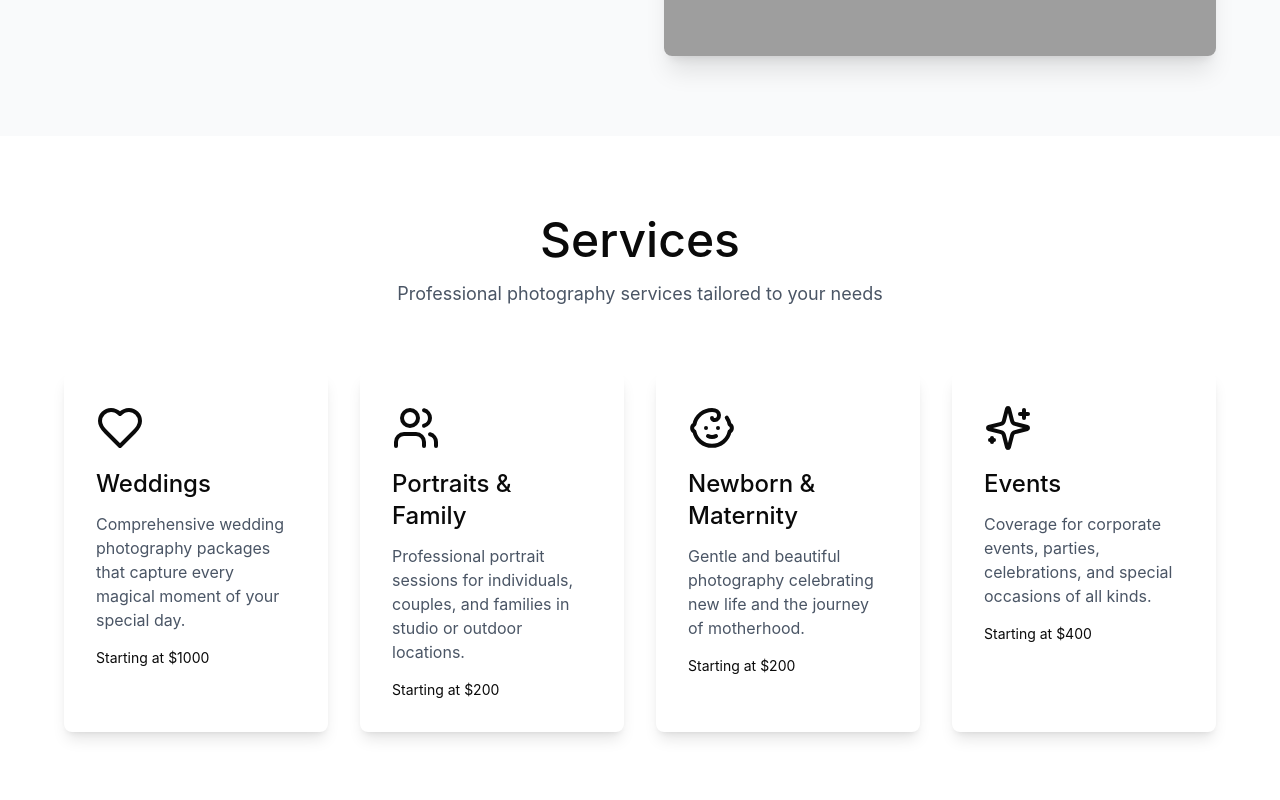
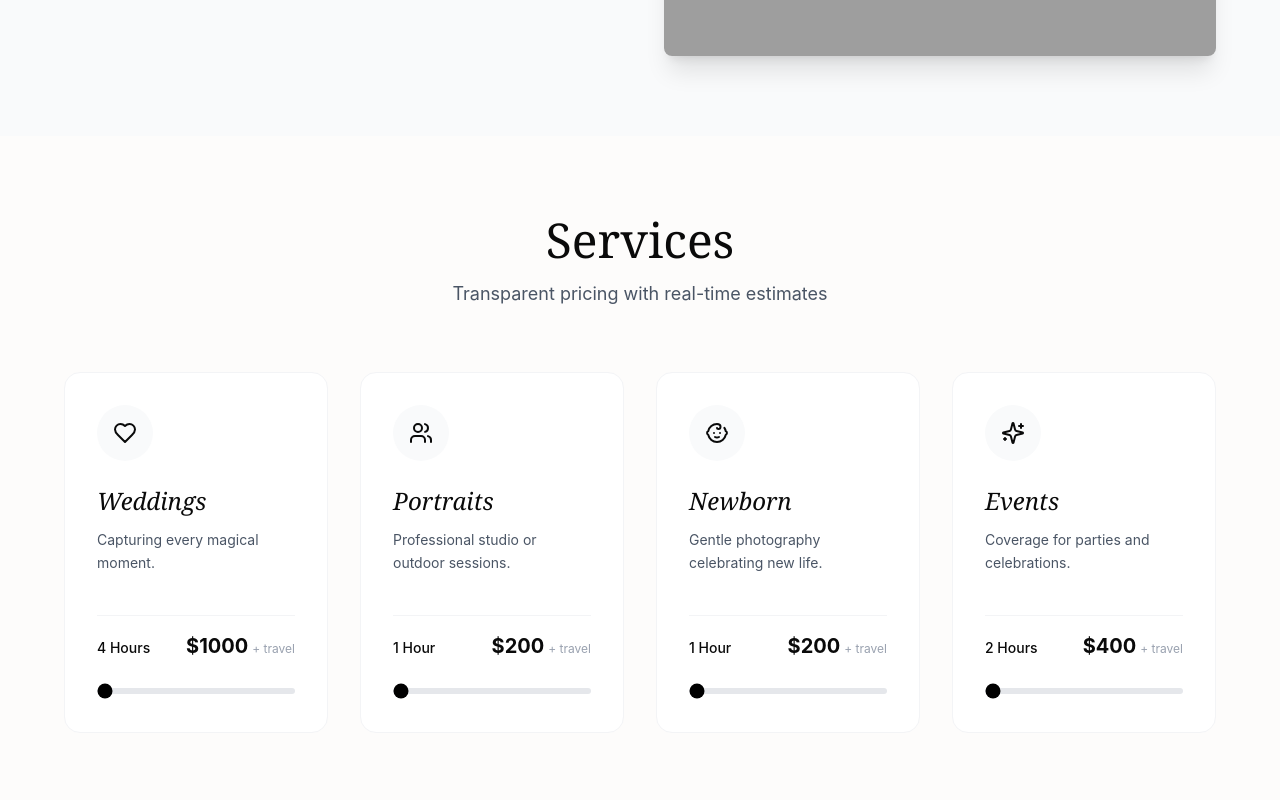
Before and after one commit to ashavab/avainframe, a React (Vite) app: page / in a window 1280 px wide. Shown: the part 1920-2720 px from the top of the page. Built offline with nearby package versions, Linux system fonts and the light colour scheme; grey boxes are pictures that could not be loaded.

Commit message:
Update Ava in Frame branding and pricing sliders

```diff
--- a/index.html
+++ b/index.html
@@ -4,7 +4,8 @@
     <head>
       <meta charset="UTF-8" />
       <meta name="viewport" content="width=device-width, initial-scale=1.0" />
-      <title>Photography Business Website</title>
+      <link rel="icon" type="image/png" href="/logo.png" />
+      <title>Ava in Frame</title>
     </head>
 
     <body>
--- a/src/app/components/Services.tsx
+++ b/src/app/components/Services.tsx
@@ -1,60 +1,53 @@
 import { Heart, Users, Baby, Sparkles } from "lucide-react";
+import { useState } from "react";
+
+const services = [
+  { icon: Heart, title: "Weddings", desc: "Capturing every magical moment.", rate: 250, min: 4, max: 12 },
+  { icon: Users, title: "Portraits", desc: "Professional studio or outdoor sessions.", rate: 200, min: 1, max: 6 },
+  { icon: Baby, title: "Newborn", desc: "Gentle photography celebrating new life.", rate: 200, min: 1, max: 4 },
+  { icon: Sparkles, title: "Events", desc: "Coverage for parties and celebrations.", rate: 200, min: 2, max: 10 }
+];
+
+function ServiceCard({ service }: { service: any }) {
+  const [hours, setHours] = useState(service.min);
+
+  return (
+    <div className="bg-white p-8 rounded-2xl border border-gray-100 hover:border-black transition-all duration-300 group flex flex-col justify-between">
+      <div>
+        <div className="w-14 h-14 bg-gray-50 rounded-full flex items-center justify-center mb-6 group-hover:bg-black group-hover:text-white transition-colors">
+          <service.icon className="w-6 h-6" />
+        </div>
+        <h3 className="text-2xl mb-3 font-serif italic">{service.title}</h3>
+        <p className="text-gray-600 mb-6 text-sm leading-relaxed">{service.desc}</p>
+      </div>
+      <div className="mt-4 pt-4 border-t border-gray-100 space-y-4">
+        <div className="flex justify-between items-baseline">
+          <span className="text-sm font-medium">{hours} Hour{hours > 1 ? 's' : ''}</span>
+          <div className="text-right">
+            <span className="text-xl font-bold">${hours * service.rate}</span>
+            <span className="text-xs text-gray-400 ml-1">+ travel</span>
+          </div>
+        </div>
+        <input
+          type="range" min={service.min} max={service.max} value={hours}
+          onChange={(e) => setHours(Number(e.target.value))}
+          className="w-full h-1.5 bg-gray-200 rounded-lg appearance-none cursor-pointer accent-black"
+        />
+      </div>
+    </div>
+  );
+}
 
 export function Services() {
-  const services = [
-    {
-      icon: Heart,
-      title: "Weddings",
-      description: "Comprehensive wedding photography packages that capture every magical moment of your special day.",
-      price: "Starting at $1000"
-    },
-    {
-      icon: Users,
-      title: "Portraits & Family",
-      description: "Professional portrait sessions for individuals, couples, and families in studio or outdoor locations.",
-      price: "Starting at $200"
-    },
-    {
-      icon: Baby,
-      title: "Newborn & Maternity",
-      description: "Gentle and beautiful photography celebrating new life and the journey of motherhood.",
-      price: "Starting at $200"
-    },
-    {
-      icon: Sparkles,
-      title: "Events",
-      description: "Coverage for corporate events, parties, celebrations, and special occasions of all kinds.",
-      price: "Starting at $400"
-    }
-  ];
-
   return (
-    <section id="services" className="py-20 px-4">
+    <section id="services" className="py-20 px-4 bg-[#fdfcfb]">
       <div className="max-w-6xl mx-auto">
         <div className="text-center mb-16">
-          <h2 className="text-4xl md:text-5xl mb-4">
-            Services
-          </h2>
-          <p className="text-gray-600 text-lg max-w-2xl mx-auto">
-            Professional photography services tailored to your needs
-          </p>
+          <h2 className="text-4xl md:text-5xl mb-4 font-serif">Services</h2>
+          <p className="text-gray-600 text-lg">Transparent pricing with real-time estimates</p>
         </div>
-
         <div className="grid md:grid-cols-2 lg:grid-cols-4 gap-8">
-          {services.map((service, index) => (
-            <div key={index} className="bg-white p-8 rounded-lg shadow-lg hover:shadow-xl transition-shadow">
-              <service.icon className="w-12 h-12 mb-4" />
-              <h3 className="text-2xl mb-3">
-                {service.title}
-              </h3>
-              <p className="text-gray-600 mb-4">
-                {service.description}
-              </p>
-              <p className="text-sm">
-                {service.price}
-              </p>
-            </div>
-          ))}
+          {services.map((s, index) => <ServiceCard key={index} service={s} />)}
         </div>
       </div>
     </section>
```
